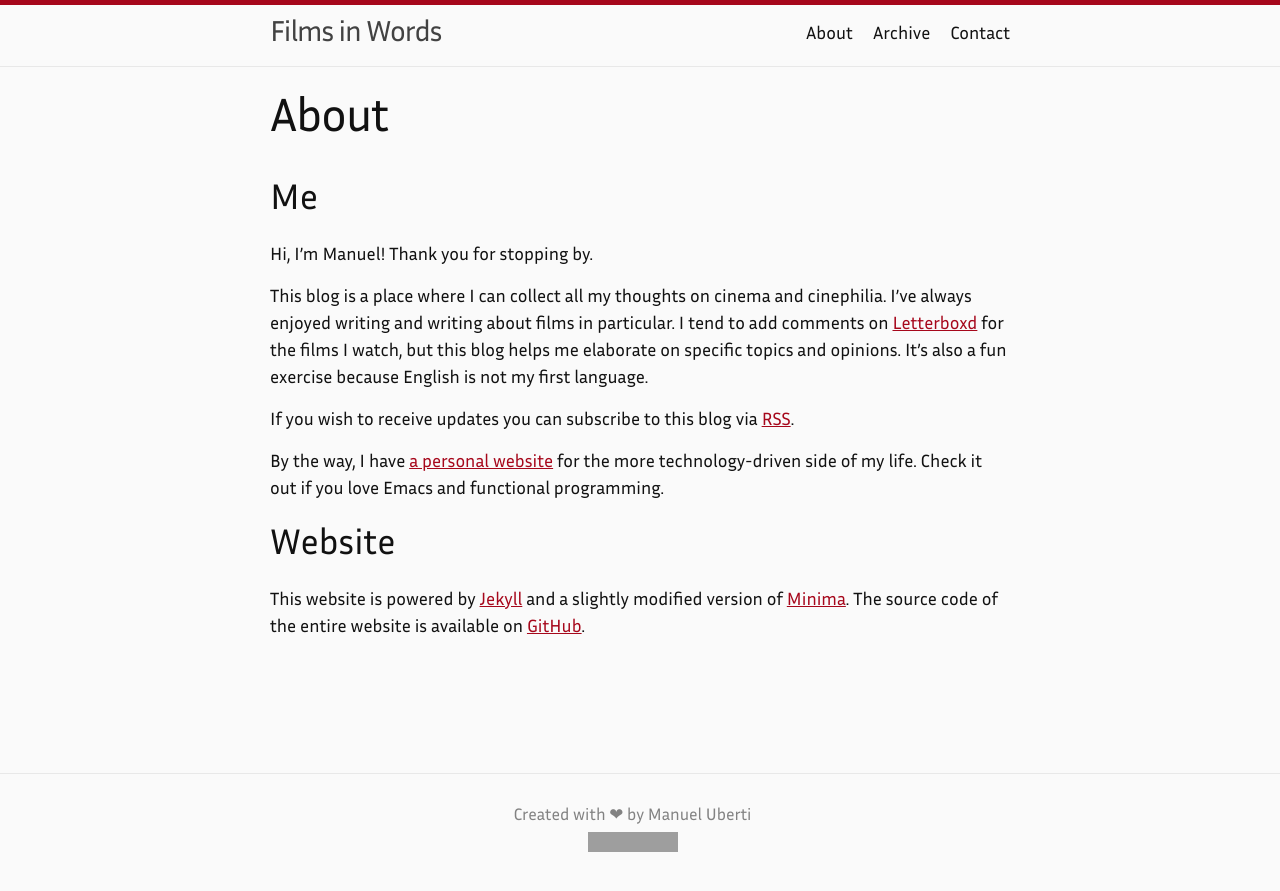
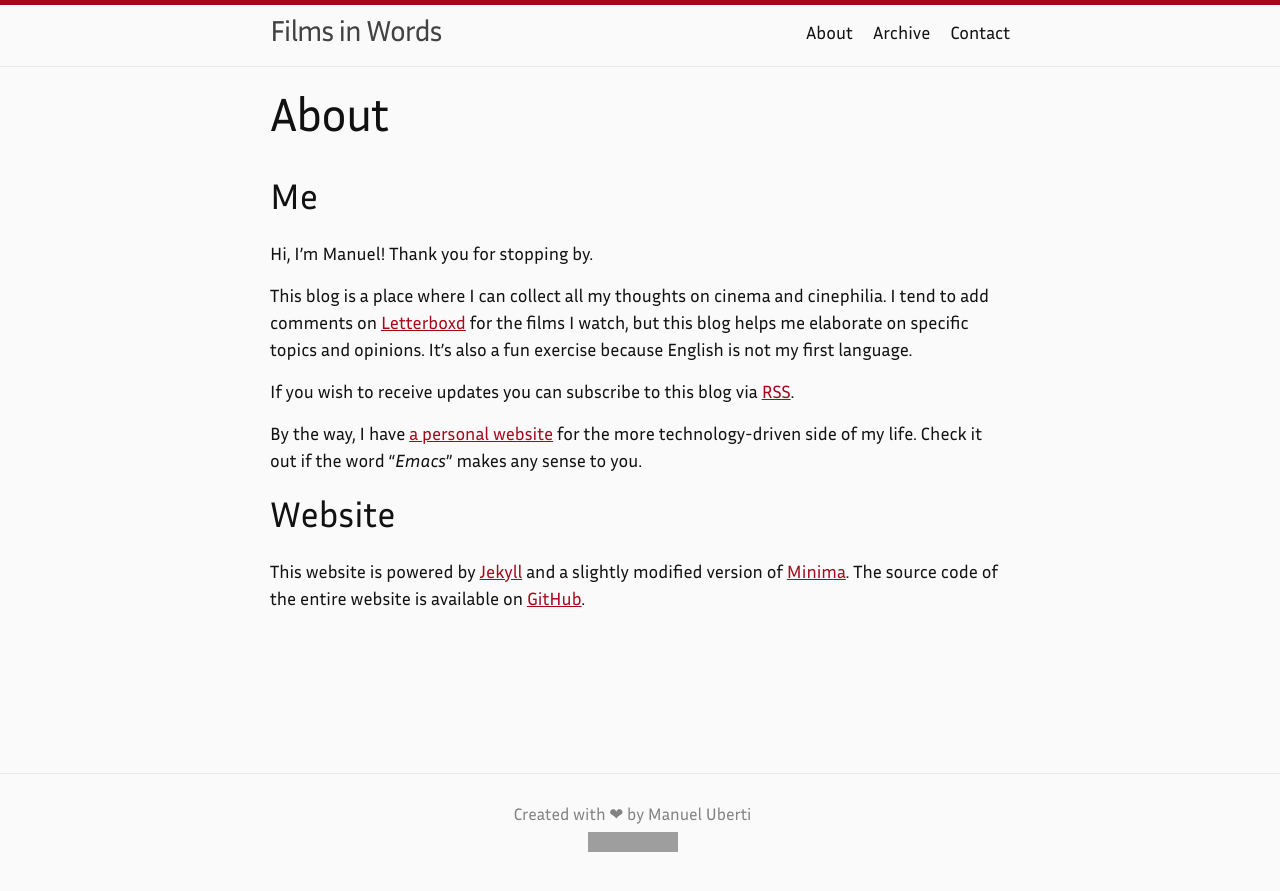
Before and after one commit to manuel-uberti/filmsinwords, a Jekyll site: the page built from about.md, in a window 1280 px wide. Shown: the top 891 px of the page. Built offline with Jekyll 4.4.1, drawn with Linux system fonts in a browser that asks for light colours; grey boxes are pictures that could not be loaded.

Commit message:
Minor rephrasing

```diff
--- a/about.md
+++ b/about.md
@@ -9,15 +9,14 @@ permalink: /about/
 Hi, I’m Manuel! Thank you for stopping by.
 
 This blog is a place where I can collect all my thoughts on cinema and
-cinephilia. I’ve always enjoyed writing and writing about films in particular.
-I tend to add comments on [Letterboxd](https://letterboxd.com/muberti/) for the films I watch, but this blog helps
-me elaborate on specific topics and opinions. It’s also a fun exercise because
-English is not my first language.
+cinephilia. I tend to add comments on [Letterboxd](https://letterboxd.com/muberti/) for the films I watch, but this
+blog helps me elaborate on specific topics and opinions. It’s also a fun
+exercise because English is not my first language.
 
 If you wish to receive updates you can subscribe to this blog via [RSS](https://www.filmsinwords.eu/feed.xml).
 
 By the way, I have [a personal website](https://www.manueluberti.eu/) for the more technology-driven side of my
-life. Check it out if you love Emacs and functional programming.
+life. Check it out if the word “*Emacs*” makes any sense to you.
 
 ## Website
 
```
